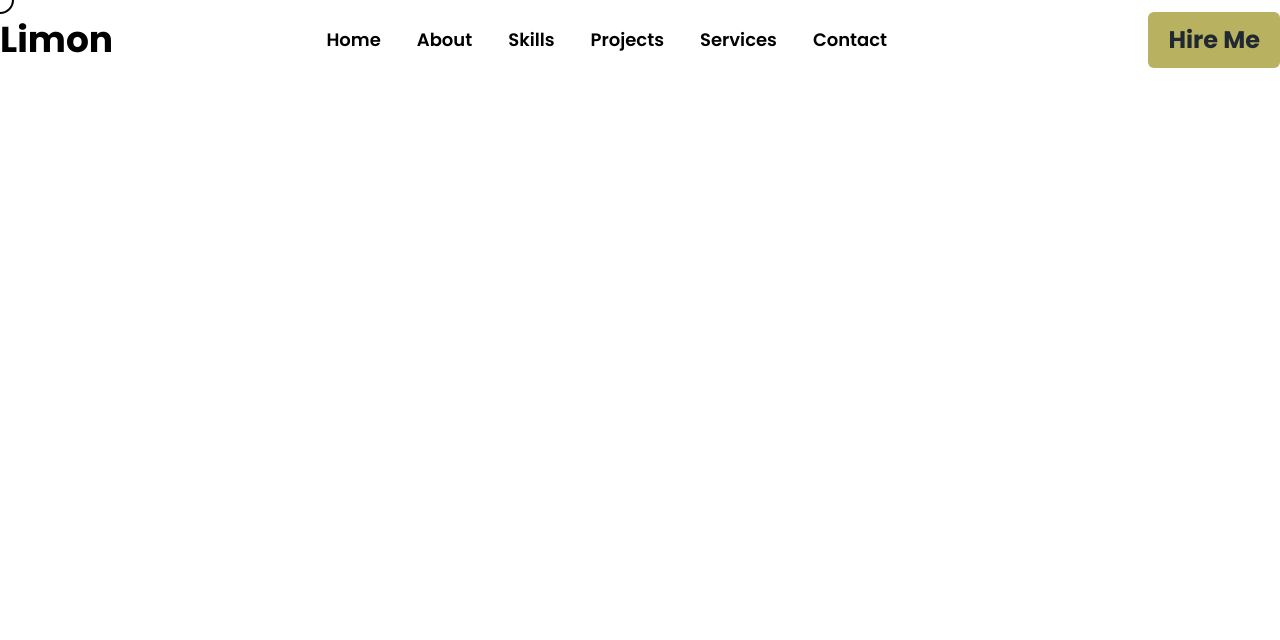
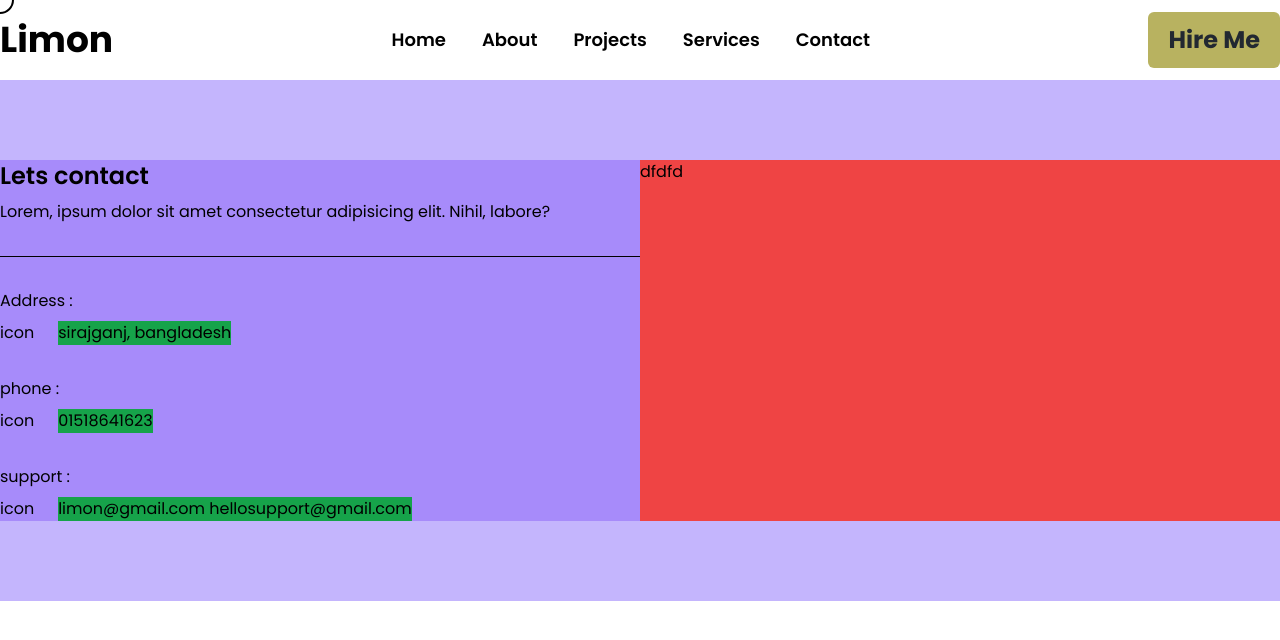
Before and after one commit to Limon-sheikh/My-portfolio, a React (Vite) app in the folder my-website/: page /contact in a window 1280 px wide. Shown: the top 640 px of the page. Built offline with nearby package versions, Linux system fonts and the light colour scheme.

Commit message:
contact page create

```diff
--- a/my-website/src/App.jsx
+++ b/my-website/src/App.jsx
@@ -5,9 +5,9 @@ import About from "./pages/About";
 import Skills from "./pages/Skills";
 import Services from "./pages/Services";
 // import Projects from "./pages/Projects";
-// import Contact from "./pages/Contact";
+import Contact from "./pages/Contact";
 // import Footer from "./pages/Footer";
-import Test from './components/Test'
+// import Test from './components/Test'
 
 function App() {
   return (
@@ -21,7 +21,7 @@ function App() {
           <Route path="/skills" element={<Skills />} />
           <Route path="/services" element={<Services />} />
           {/* <Route path="/projects" element={<Projects />} /> */}
-          {/* <Route path="/contact" element={<Contact />} /> */}
+          <Route path="/contact" element={<Contact />} />
         </Routes>
       </main>
       {/* <Footer/> */}
--- a/my-website/src/components/Navber/Navber.jsx
+++ b/my-website/src/components/Navber/Navber.jsx
@@ -47,12 +47,9 @@ const Navbar = () => {
             <Logo />
             <NavLinks className="hidden md:block" />
             <MenuToggle isOpen={open} toggle={toggle} />
-            <div className="flex items-center justify-center gap-12">
-              <span></span>
-              <Button title="hire me" border={false}
-              className="text-2xl text-gray rounded-md md:font-bold md:px-4 md:py-2 xl:px-5 xl:py-3 capitalize font bg-accent hover:bg-hover transition-all duration-150 ease-linear hidden md:block"
+            <Button title="hire me" border={false}
+            className="text-2xl text-gray rounded-md md:font-bold md:px-4 md:py-2 xl:px-5 xl:py-3 capitalize font bg-accent hover:bg-hover transition-all duration-150 ease-linear hidden md:block"
             />
-            </div>
           </div>
         </nav>
       </header>
--- /dev/null
+++ b/my-website/src/data/contact.js
@@ -0,0 +1,13 @@
+
+export const contactInfo = [
+    {id:"Address :", icon:"icon", text:"sirajganj, bangladesh"},
+    {id:"phone :", icon:"icon", text:"01518641623"},
+    {id:"support :", icon:"icon", text:"limon@gmail.com hellosupport@gmail.com"}
+]
+
+
+
+
+export const contactForm = [
+
+]
--- a/my-website/src/data/mainMenu.js
+++ b/my-website/src/data/mainMenu.js
@@ -3,7 +3,7 @@
 const navbarLinks = [
   { id: 1, name: "Home", path: "/" },
   { id: 2, name: "About", path: "/about" },
-  { id: 3, name: "Skills", path: "/skills" },
+  // { id: 3, name: "Skills", path: "/skills" },
   { id: 4, name: "Projects", path: "/projects" },
   { id: 5, name: "Services", path: "/services" },
   { id: 6, name: "Contact", path: "/contact" }
--- /dev/null
+++ b/my-website/src/pages/Contact.jsx
@@ -0,0 +1,32 @@
+// import React from 'react';
+import {contactInfo} from '../data/contact';
+
+const Contact = () => {
+    return (
+        <footer className="bg-violet-200">
+            <div className="container mx-auto py-20 bg-violet-300">
+                <div id="wraper" className="grid grid-cols-1 lg:grid-cols-2 bg-violet-400">
+                    <div id="contact-info">
+                        <h1 className="text-2xl font-semibold pb-2">Lets contact</h1>
+                        <p className="pb-8">Lorem, ipsum dolor sit amet consectetur adipisicing elit. Nihil, labore?</p>
+                        <hr />
+                        {contactInfo.map((item)=>(
+                            <div className="pt-8 flex flex-col gap-2">
+                                <h5>{item.id}</h5>
+                                <div className='flex gap-6 items-center'>
+                                    <span>{item.icon}</span>
+                                    <div className='bg-green-600'>
+                                        <p>{item.text}</p>
+                                    </div>
+                                </div>
+                            </div>
+                        ))}
+                    </div>
+                    <div id="contact-form" className='bg-red-500'>dfdfd</div>
+                </div>
+            </div>
+        </footer>
+    );
+};
+
+export default Contact;
--- a/my-website/src/pages/Footer.jsx
+++ /dev/null
@@ -1,11 +0,0 @@
-// import React from 'react';
-
-const Footer = () => {
-    return (
-        <footer>
-            <h1>this is footer</h1>
-        </footer>
-    );
-};
-
-export default Footer;
--- a/my-website/src/pages/Home.jsx
+++ b/my-website/src/pages/Home.jsx
@@ -3,6 +3,7 @@
 import Hero from './Hero';
 import About from './About';
 import Services from './Services';
+import Contact from './Contact';
 
 const Home = () => {
     return (
@@ -10,6 +11,7 @@ const Home = () => {
             <Hero/>
             <About/>
             <Services/>
+            <Contact/>
         </>
     );
 };
```
